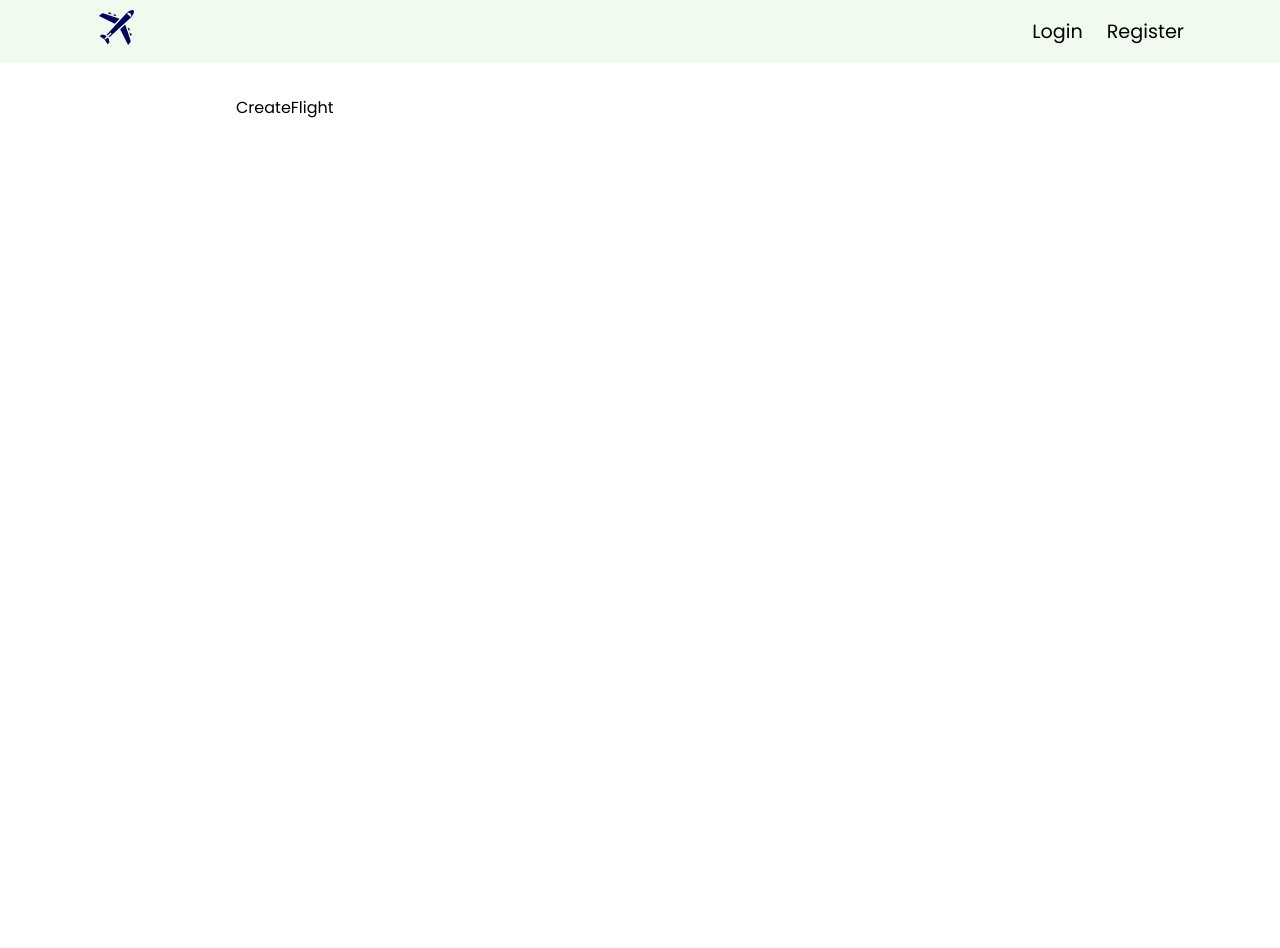
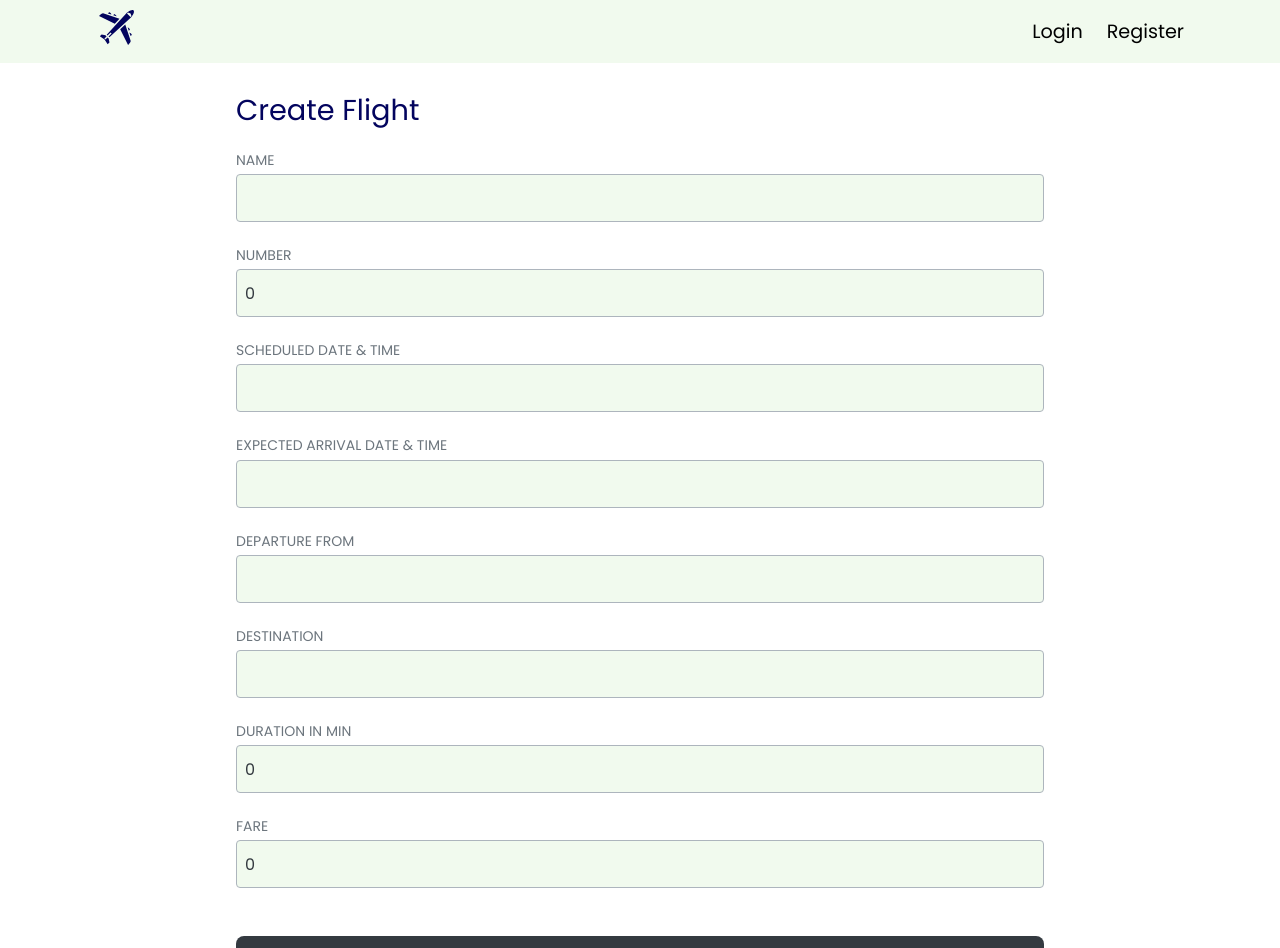
Before and after one commit to alexandreprevi/flightManager-braive, a React (Create React App) app in the folder frontend/: page /create in a window 1280 px wide. Shown: the top 948 px of the page. Before the commit the page ends 800 px from the top, so only its background shows below. Built offline with nearby package versions, Linux system fonts and the light colour scheme.

Commit message:
implemented CreateFlight form

```diff
--- a/frontend/src/pages/CreateFlight.jsx
+++ b/frontend/src/pages/CreateFlight.jsx
@@ -1,7 +1,136 @@
-import React from "react"
+import { useEffect, useState } from "react"
+import { useDispatch, useSelector } from "react-redux"
+import { useNavigate } from "react-router-dom"
+import { toast } from "react-toastify"
+import { FlexContainer } from "../components/UI/Flex.styled"
+import { createFlight } from "../features/flight/flightSlice"
+import Form from "../components/Form"
+import Input from "../components/Form/Input"
+import Button from "../components/UI/Button.styled"
 
 const CreateFlight = () => {
-  return <div>CreateFlight</div>
+  const dispatch = useDispatch()
+  const navigate = useNavigate()
+  const [formData, setFormData] = useState({
+    flightName: "",
+    flightNumber: 0,
+    scheduledDateAndTime: "",
+    expectedArrivalDateAndTime: "",
+    departureFrom: "",
+    destination: "",
+    fare: 0,
+    duration: 0,
+  })
+
+  const {
+    flightName,
+    flightNumber,
+    scheduledDateAndTime,
+    expectedArrivalDateAndTime,
+    departureFrom,
+    destination,
+    fare,
+    duration,
+  } = formData
+
+  const { isLoading, isSuccess, isError, message } = useSelector(
+    (state) => state.flight
+  )
+
+  const onChange = (e) => {
+    setFormData((prevState) => ({
+      ...prevState,
+      [e.target.name]: e.target.value,
+    }))
+  }
+
+  const onSubmit = () => {
+    if (Object.values(formData).some((value) => value === "" || value === 0)) {
+      toast.error("All fields are required")
+      return
+    }
+
+    dispatch(createFlight(formData))
+    navigate("/")
+  }
+
+  useEffect(() => {
+    if (isError) toast.error(message)
+  }, [isError, isSuccess, message, navigate])
+
+  return (
+    <FlexContainer flexDirection="column" spacing="medium" flexGrow={1}>
+      <Form.Wrapper onSubmit={onSubmit}>
+        <Form.Section title="Create Flight">
+          <Form.Control label="name">
+            <Input
+              type="text"
+              name="flightName"
+              value={flightName}
+              onChange={onChange}
+            />
+          </Form.Control>
+          <Form.Control label="number">
+            <Input
+              type="number"
+              name="flightNumber"
+              value={flightNumber}
+              onChange={onChange}
+            />
+          </Form.Control>
+          <Form.Control label="scheduled date & time">
+            <Input
+              type="text"
+              name="scheduledDateAndTime"
+              value={scheduledDateAndTime}
+              onChange={onChange}
+            />
+          </Form.Control>
+          <Form.Control label="expected arrival date & time">
+            <Input
+              type="text"
+              name="expectedArrivalDateAndTime"
+              value={expectedArrivalDateAndTime}
+              onChange={onChange}
+            />
+          </Form.Control>
+          <Form.Control label="departure from">
+            <Input
+              type="text"
+              name="departureFrom"
+              value={departureFrom}
+              onChange={onChange}
+            />
+          </Form.Control>
+          <Form.Control label="destination">
+            <Input
+              type="text"
+              name="destination"
+              value={destination}
+              onChange={onChange}
+            />
+          </Form.Control>
+          <Form.Control label="duration in min">
+            <Input
+              type="number"
+              name="duration"
+              value={duration}
+              onChange={onChange}
+            />
+          </Form.Control>
+          <Form.Control label="fare">
+            <Input type="number" name="fare" value={fare} onChange={onChange} />
+          </Form.Control>
+        </Form.Section>
+        <Button.Secondary size="small" type="submit" disabled={isLoading}>
+          {isLoading ? "Loading..." : "Submit"}
+        </Button.Secondary>
+      </Form.Wrapper>
+      <Button.Secondary size="small" onClick={() => navigate(-1)}>
+        Cancel
+      </Button.Secondary>
+    </FlexContainer>
+  )
 }
 
 export default CreateFlight
```
